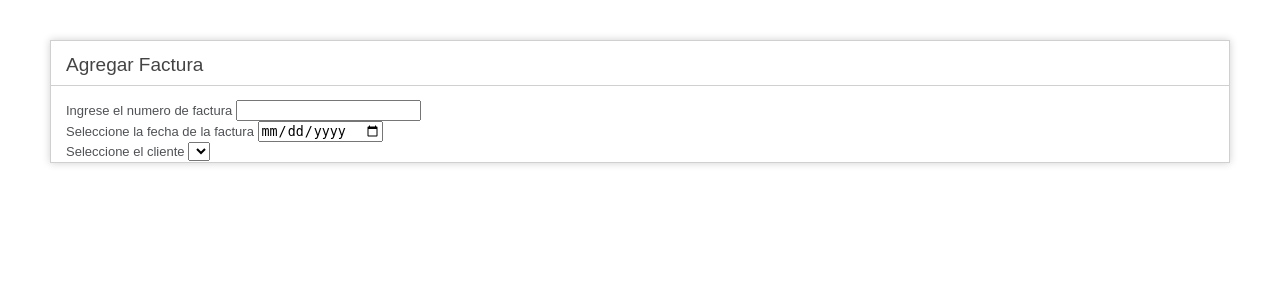
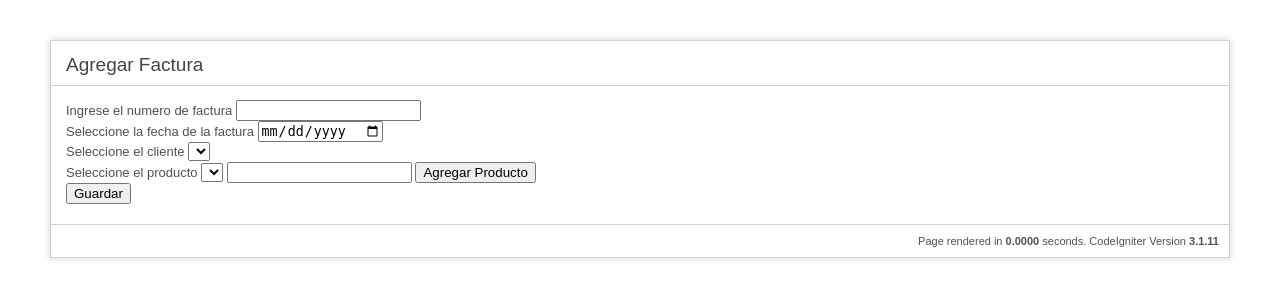
Before and after one commit to crafaell/examen-almo, a CodeIgniter app: the page made by application/views/factura_nueva.php in a window 1280 px wide. Shown: the top 300 px of the page. Run offline with CodeIgniter, Linux system fonts and the light colour scheme; the template is opened without the code that fills it: most values are stand-ins (such as "Sample title", 1, 10 or a date in 2020); lists and menus that the app fills with data are empty.

Commit message:
Loop de productos para guardar el detalle de la factura

```diff
--- a/application/views/factura_nueva.php
+++ b/application/views/factura_nueva.php
@@ -84,13 +84,10 @@ defined('BASEPATH') OR exit('No direct script access allowed');
 				<label>Seleccione el cliente</label>
 				<select id="slc_cliente" name="cliente">
 					<?php
-						print_r('<pre>');
-						var_dump($clientes);
-						var_dump($productos);
-						print_r('</pre>');
-						die;
-						foreach ($clientes as $key => $cliente) {
-							echo '<option value="'.$cliente['id'].'">'.$cliente['nombre'].'</option>';
+						if($clientes['res'] == 1){
+							foreach ($clientes['clientes'] as $key => $cliente) {
+								echo '<option value="'.$cliente['id'].'">'.$cliente['nombre'].'</option>';
+							}
 						}
 					?>
 				</select>
@@ -99,8 +96,10 @@ defined('BASEPATH') OR exit('No direct script access allowed');
 				<label>Seleccione el producto</label>
 				<select id="slc_producto" name="producto">
 					<?php
-						foreach ($productos as $key => $producto) {
-							echo '<option value="'.$producto['id'].'" data-precio="'.$producto['precio'].'">'.$producto['nombre'].' - '.$producto['precio'].'</option>';
+						if($productos['res'] == 1){
+							foreach ($productos['productos'] as $key => $producto) {
+								echo '<option value="'.$producto['id'].'" data-precio="'.$producto['precio'].'">'.$producto['nombre'].' - '.$producto['precio'].'</option>';
+							}
 						}
 					?>
 				</select>
```
